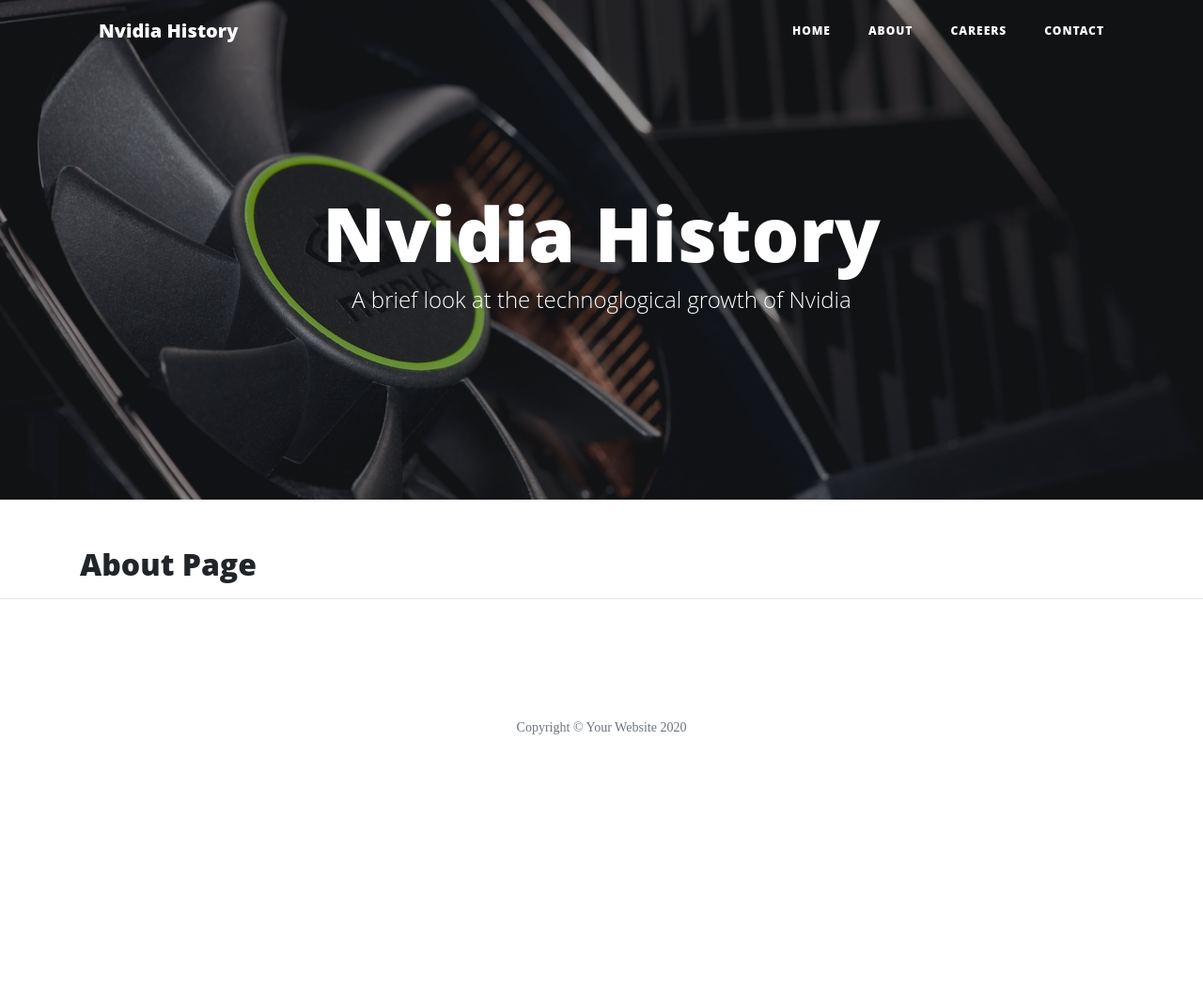
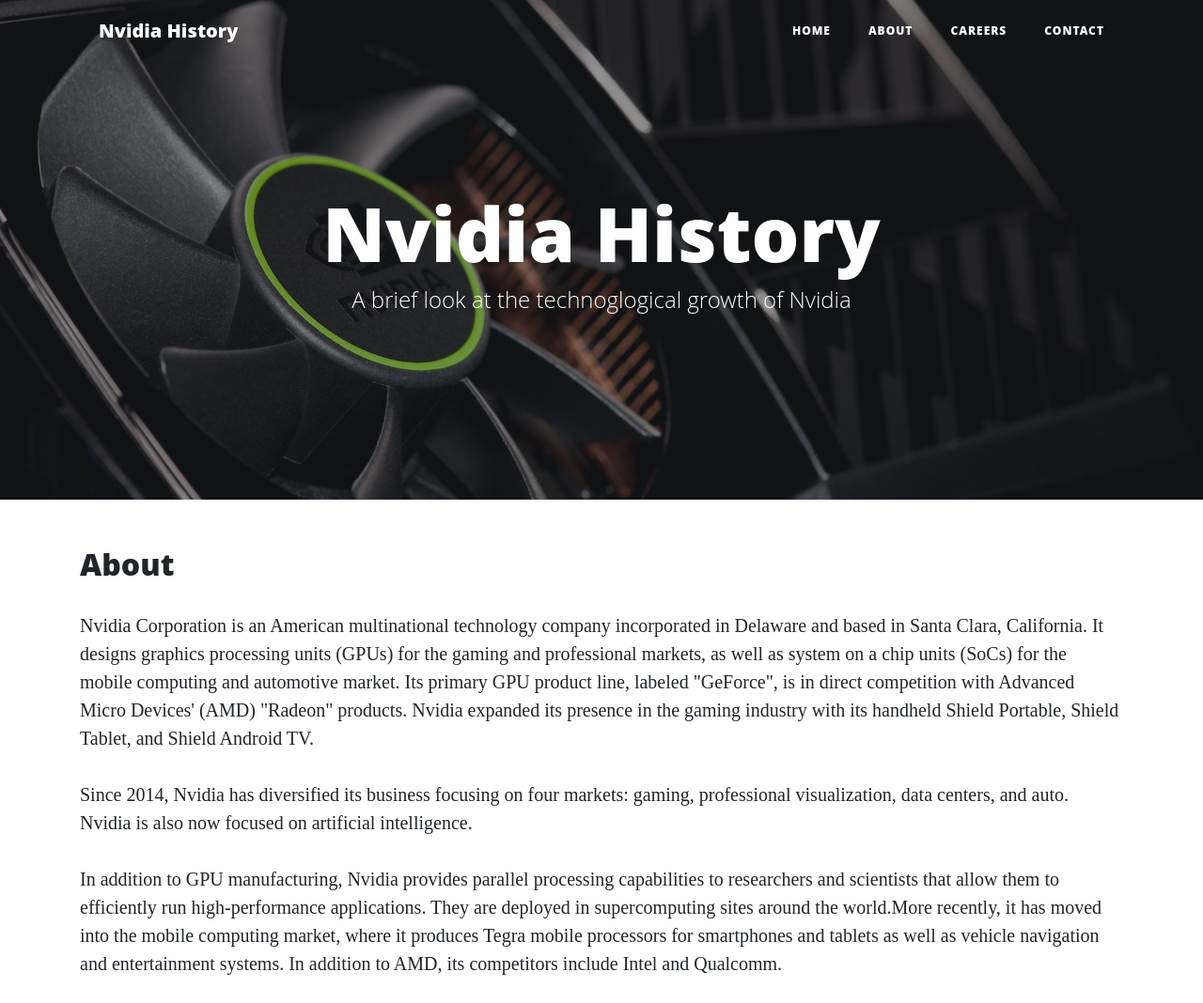
Before and after one commit to KeisGSmit/Nvidia, a Flask app: page /about in a window 1280 px wide. Shown: the top 1068 px of the page at 94% size. Before the commit the page ends 782 px from the top, so only its background shows below. Run offline with Flask 2, Linux system fonts and the light colour scheme; some libraries are stand-ins or nearby versions.

Commit message:
ready to deploy

```diff
--- a/run.py
+++ b/run.py
@@ -1,8 +1,11 @@
 import os
-from flask import Flask, render_template
-
+import json
+from flask import Flask, render_template, request, flash
+if os.path.exists("env.py"):
+    import env
 
 app = Flask(__name__)
+app.secret_key = os.environ.get("SECRET_KEY")
 
 
 @app.route("/")
@@ -12,17 +15,34 @@
 
 @app.route("/about")
 def about():
-    return render_template("about.html")
+    data = []
+    with open("data/nvidia.json", "r") as json_data:
+        data = json.load(json_data)
+    return render_template("about.html", page_title="About", cards=data)
 
 
-@app.route("/contact")
+@app.route("/about/<card_url>")
+def about_card(card_url):
+    card = {}
+    with open("data/nvidia.json", "r") as json_data:
+        data = json.load(json_data)
+        for obj in data:
+            if obj['url'] == card_url:
+                card = obj
+    return render_template("card.html", card=card)
+
+
+@app.route("/contact", methods=["GET", "POST"])
 def contact():
-    return render_template("contact.html")
+    if request.method == "POST":
+        flash("Thanks {}, we have recieved your message!".format(
+            request.form.get("name")))
+    return render_template("contact.html", page_title="Contact")
 
 
 @app.route("/careers")
 def careers():
-    return render_template("careers.html")
+    return render_template("careers.html", page_title="Careers")
 
 
 if __name__ == "__main__":
--- a/static/css/style.css
+++ b/static/css/style.css
@@ -0,0 +1,3 @@
+.col-md-5 img {
+    width:100%;
+}
--- a/templates/about.html
+++ b/templates/about.html
@@ -1,4 +1,54 @@
 {% extends 'base.html'%}
 {% block content %}
-    <h2>About Page</h2>
+
+
+<h2>{{ page_title }}</h2>
+<p>
+	Nvidia Corporation is an American multinational technology company incorporated in Delaware and based in Santa
+	Clara, California. It designs graphics processing units (GPUs) for the gaming and professional markets, as well as
+	system on a chip units (SoCs) for the mobile computing and automotive market. Its primary GPU product line, labeled
+	"GeForce", is in direct competition with Advanced Micro Devices' (AMD) "Radeon" products. Nvidia expanded its
+	presence in the gaming industry with its handheld Shield Portable, Shield Tablet, and Shield Android TV.
+</p>
+<p>
+	Since 2014, Nvidia has diversified its business focusing on four markets: gaming, professional
+	visualization, data centers, and auto. Nvidia is also now focused on artificial intelligence.
+</p>
+<p>
+	In addition to GPU manufacturing, Nvidia provides parallel processing capabilities to researchers and scientists
+	that allow them to efficiently run high-performance applications. They are deployed in supercomputing sites around
+	the world.More recently, it has moved into the mobile computing market, where it produces Tegra mobile
+	processors for smartphones and tablets as well as vehicle navigation and entertainment systems. In addition
+	to AMD, its competitors include Intel and Qualcomm.
+</p>
+{% for card in cards %}
+<div class="row featurette">
+
+{% if loop.index % 2 != 0%}
+    <div class="col-md-7">
+        <h3><a href="/about/{{card.url}}">{{ loop.index }} {{ card.name }}</a></h3>
+        <small class="text-muted">{{ card.year }}</small>
+        <p>{{ card.description }}</p>
+    </div>
+    <div class="col-md-5">
+        <img src="{{ card.img }}" class="img-fluid featurette-image" alt="Video Card">
+    </div>
+</div>
+
+{% else %}
+    <div class="col-md-5">
+        <img src="{{ card.img }}" class="img-fluid featurette-image" alt="Video Card">
+    </div>
+    <div class="col-md-7">
+        <h3><a href="/about/{{card.url}}">{{ loop.index }} {{ card.name }}</a></h3>
+        <small class="text-muted">{{ card.year }}</small>
+        <p>{{ card.description }}</p>
+    </div>
+</div>
+
+{% endif %}
+{% if loop.index != loop.length %}
+<hr class="featurette-divider">
+{% endif%}
+{% endfor %}
 {% endblock%}
--- a/templates/base.html
+++ b/templates/base.html
@@ -7,14 +7,17 @@
     <link
       rel="stylesheet"
       href="{{ url_for('static', filename='vendor/bootstrap/css/bootstrap.min.css')}}"
+      type="text/css"
     />
     <link
       rel="stylesheet"
       href="{{ url_for('static', filename='css/clean-blog.min.css')}}"
+      type="text/css"
     />
     <link
       rel="stylesheet"
       href="{{ url_for('static', filename='css/style.css')}}"
+      type="text/css"
     />
     <title>Nvidia History</title>
   </head>
--- a/templates/careers.html
+++ b/templates/careers.html
@@ -1,4 +1,4 @@
 {% extends 'base.html'%}
 {% block content %}
-    <h2>Come Work with Us</h2>
+    <h2>{{ page_title }}</h2>
 {% endblock%}
```
Also changed, not shown: data/nvidia.json (renamed from nvidia.json, +45 -23 lines), templates/card.html (added, +15 -0 lines), templates/contact.html (+15 -5 lines).
